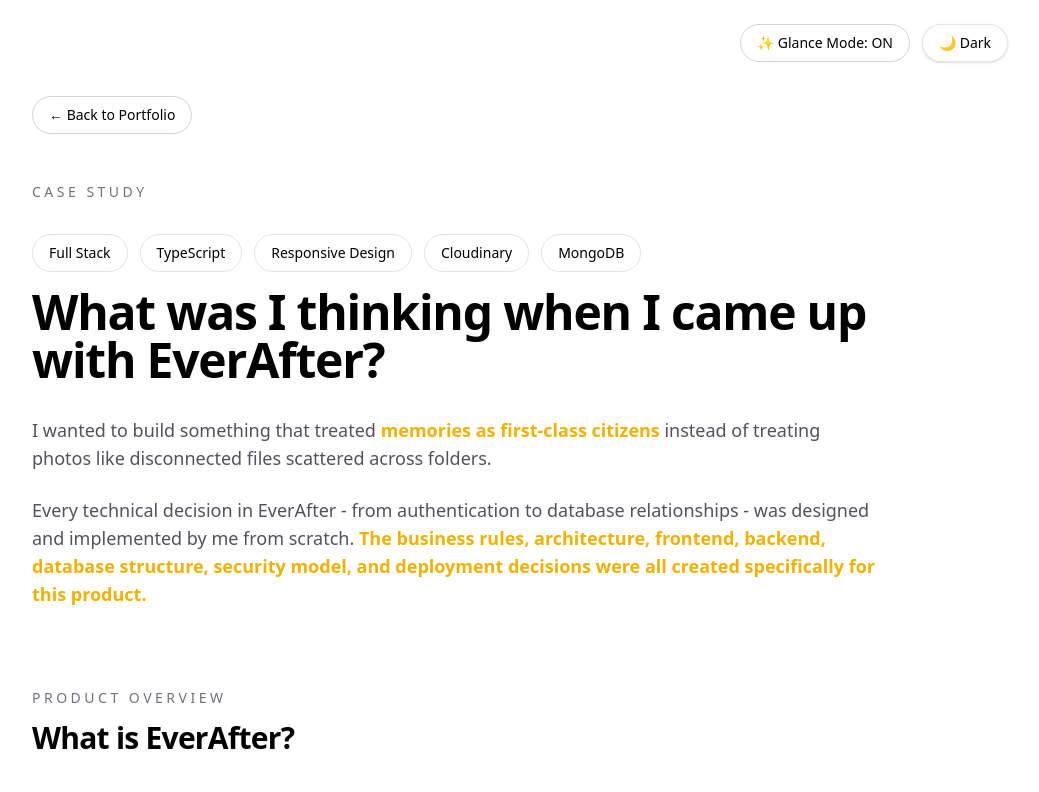
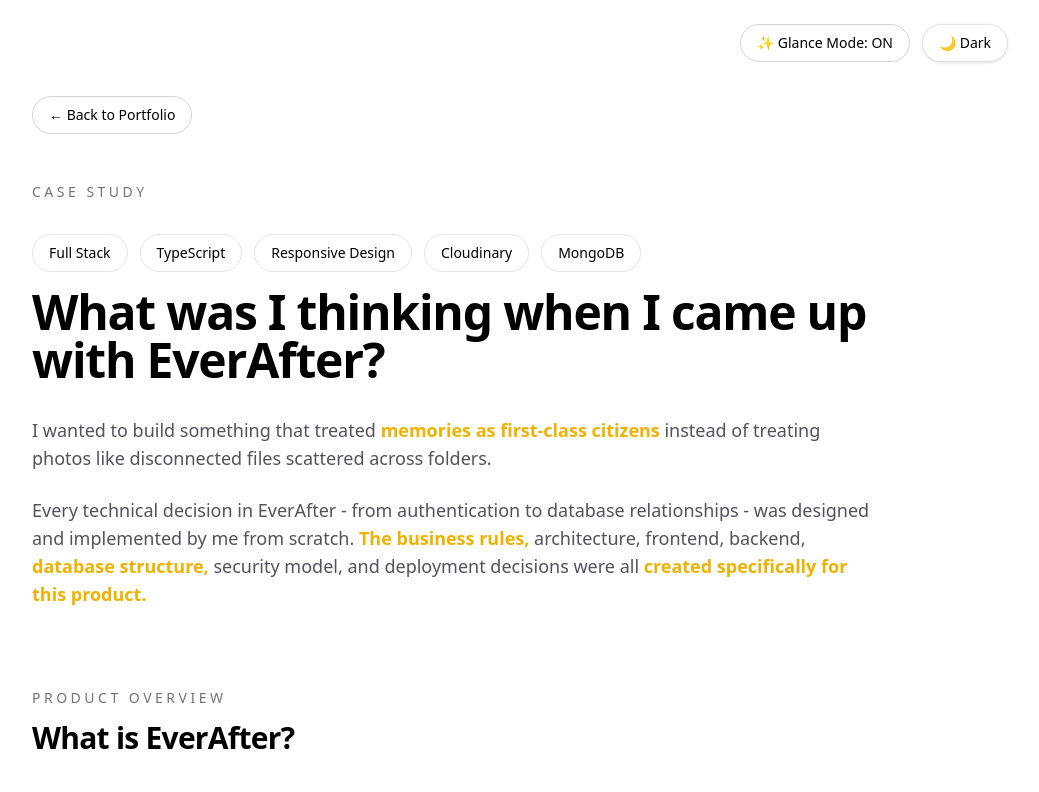
Before and after one commit to frankoadeleye/frank-adeleye, a Next.js app: page /case-study/everafter in a window 1280 px wide. Shown: the top 792 px of the page, without its empty margins (184-1223 px from the left). Built offline with nearby package versions, Linux system fonts and the light colour scheme.

Commit message:
cleanup: fixed main point highlights

```diff
--- a/app/case-study/everafter/page.tsx
+++ b/app/case-study/everafter/page.tsx
@@ -68,12 +68,10 @@
         <p className="mt-6 text-lg text-zinc-600 dark:text-zinc-400">
           Every technical decision in EverAfter - from authentication to
           database relationships - was designed and implemented by me from
-          scratch.{" "}
-          <Highlight>
-            The business rules, architecture, frontend, backend, database
-            structure, security model, and deployment decisions were all created
-            specifically for this product.
-          </Highlight>
+          scratch. <Highlight>The business rules, </Highlight> architecture,
+          frontend, backend, <Highlight>database structure,</Highlight> security
+          model, and deployment decisions were all{" "}
+          <Highlight>created specifically for this product.</Highlight>
         </p>
         <section className="mt-20">
           <p className="mb-3 text-sm font-medium uppercase tracking-[0.25em] text-zinc-500 dark:text-zinc-400">
--- a/components/Hero.tsx
+++ b/components/Hero.tsx
@@ -56,12 +56,12 @@
 
       <p className="mt-5 max-w-2xl text-lg leading-8 text-neutral-600 dark:text-neutral-400">
         That's probably why I find myself <Highlight>drawn toward</Highlight>{" "}
-        the backend these days. I enjoy turning vague requirements into rules a
-        system can actually follow - designing APIs, modeling data, handling
-        authentication, and deciding what should happen when things don't go
-        according to plan. I started with React and Next.js, so{" "}
-        <Highlight>I'm comfortable across the stack,</Highlight> but backend
-        development is where my curiosity naturally keeps pulling me.
+        the <Highlight>backend</Highlight> these days. I enjoy turning vague
+        requirements into rules a system can actually follow - designing APIs,
+        modeling data, handling authentication, and deciding what should happen
+        when things don't go according to plan. I started with React and
+        Next.js, so <Highlight>I'm comfortable across the stack,</Highlight> but
+        backend development is where my curiosity naturally keeps pulling me.
       </p>
 
       <div className="mt-8 flex flex-wrap gap-4">
```
